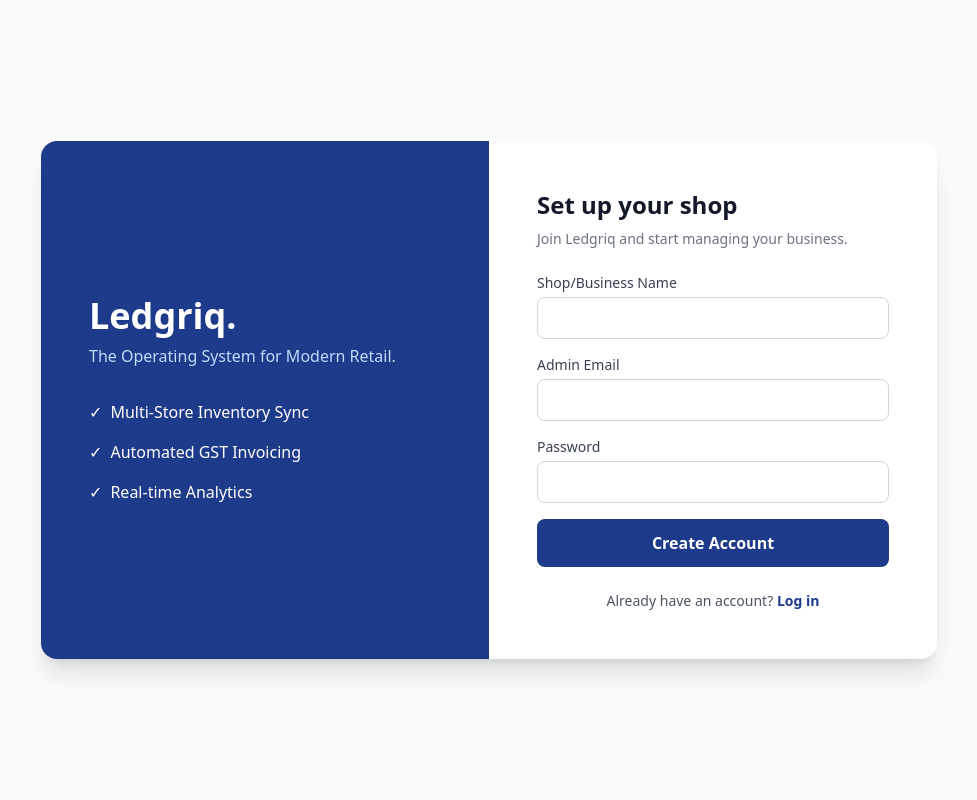
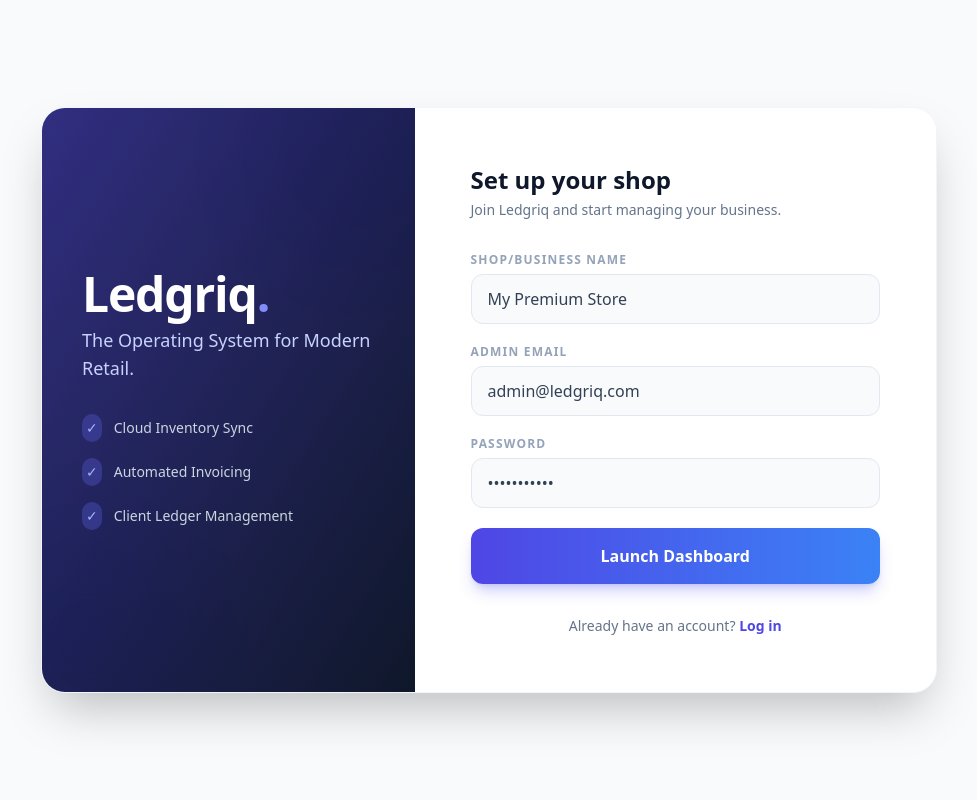
Before and after one commit to gourabsmp/ledgriq-pos, a Flask app: page / in a window 1280 px wide. Shown: the whole page, without its empty margins (151-1128 px from the left). Run offline with Flask 3, Linux system fonts and the light colour scheme; some libraries are stand-ins or nearby versions.

Commit message:
Update index.html

```diff
--- a/templates/index.html
+++ b/templates/index.html
@@ -1,105 +1,56 @@
 <!DOCTYPE html>
 <html lang="en">
-
 <head>
     <meta charset="UTF-8">
     <meta name="viewport" content="width=device-width, initial-scale=1.0">
-	<title>Ledgriq - The OS for Modern Retail</title>
+    <title>Ledgriq - Modern Retail OS</title>
     <script src="https://cdn.tailwindcss.com"></script>
 </head>
+<body class="bg-slate-50 flex items-center justify-center min-h-screen font-sans text-slate-800 p-4 antialiased">
 
-<body class="bg-gray-50 flex h-screen items-center justify-center font-sans text-gray-800">
+    <div class="bg-white w-full max-w-4xl rounded-3xl shadow-2xl overflow-hidden flex flex-col md:flex-row border border-slate-100">
 
-	<div class="bg-white rounded-2xl shadow-xl flex w-full max-w-4xl overflow-hidden">
+        <div class="w-full md:w-5/12 bg-gradient-to-br from-indigo-900 to-slate-900 text-white p-10 flex flex-col justify-center relative overflow-hidden">
+            <div class="absolute top-0 right-0 w-64 h-64 bg-indigo-500 rounded-full mix-blend-multiply filter blur-3xl opacity-20 transform translate-x-20 -translate-y-20"></div>
+            <div class="absolute bottom-0 left-0 w-64 h-64 bg-blue-500 rounded-full mix-blend-multiply filter blur-3xl opacity-20 transform -translate-x-20 translate-y-20"></div>
 
-		<div class="w-1/2 bg-blue-900 text-white p-12 flex flex-col justify-center hidden md:flex">
-			<h1 class="text-4xl font-extrabold mb-2">Ledgriq.</h1>
-			<p class="text-blue-200 mb-8">The Operating System for Modern Retail.</p>
-			<div class="space-y-4">
-				<p class="flex items-center"><span class="mr-2">✓</span> Multi-Store Inventory Sync</p>
-				<p class="flex items-center"><span class="mr-2">✓</span> Automated GST Invoicing</p>
-				<p class="flex items-center"><span class="mr-2">✓</span> Real-time Analytics</p>
+            <div class="relative z-10">
+                <h1 class="text-4xl md:text-5xl font-black tracking-tight mb-2">Ledgriq<span class="text-indigo-400">.</span></h1>
+                <p class="text-indigo-200 text-lg font-medium mb-8">The Operating System for Modern Retail.</p>
+
+                <ul class="space-y-4 text-sm font-medium text-slate-300">
+                    <li class="flex items-center"><span class="bg-indigo-500/30 p-1 rounded-full mr-3 text-indigo-300">✓</span> Cloud Inventory Sync</li>
+                    <li class="flex items-center"><span class="bg-indigo-500/30 p-1 rounded-full mr-3 text-indigo-300">✓</span> Automated Invoicing</li>
+                    <li class="flex items-center"><span class="bg-indigo-500/30 p-1 rounded-full mr-3 text-indigo-300">✓</span> Client Ledger Management</li>
+                </ul>
             </div>
         </div>
 
-		<div class="w-full md:w-1/2 p-12 relative">
+        <div class="w-full md:w-7/12 p-10 lg:p-14 bg-white">
+            <h2 class="text-2xl font-extrabold text-slate-900">Set up your shop</h2>
+            <p class="text-slate-500 text-sm font-medium mb-8 mt-1">Join Ledgriq and start managing your business.</p>
 
-			<div id="register-form" class="block">
-				<h2 class="text-2xl font-bold text-gray-900 mb-2">Set up your shop</h2>
-				<p class="text-gray-500 mb-6 text-sm">Join Ledgriq and start managing your business.</p>
-
-				<form action="/register" method="POST" class="space-y-4">
+            <form action="/register" method="POST" class="space-y-5">
                 <div>
-						<label class="block text-sm font-medium text-gray-700 mb-1">Shop/Business
-							Name</label>
-						<input type="text" name="shop_name" required
-							class="w-full px-4 py-2 rounded-lg border border-gray-300 focus:ring-2 focus:ring-blue-900">
+                    <label class="block text-xs font-bold text-slate-400 uppercase tracking-widest mb-1.5">Shop/Business Name</label>
+                    <input type="text" name="shop_name" value="My Premium Store" required class="w-full px-4 py-3 rounded-xl border border-slate-200 bg-slate-50 focus:bg-white focus:border-indigo-500 focus:ring-4 focus:ring-indigo-500/10 outline-none transition-all font-medium text-slate-700">
                 </div>
                 <div>
-						<label class="block text-sm font-medium text-gray-700 mb-1">Admin
-							Email</label>
-						<input type="email" name="email" required
-							class="w-full px-4 py-2 rounded-lg border border-gray-300 focus:ring-2 focus:ring-blue-900">
+                    <label class="block text-xs font-bold text-slate-400 uppercase tracking-widest mb-1.5">Admin Email</label>
+                    <input type="email" name="email" value="admin@ledgriq.com" required class="w-full px-4 py-3 rounded-xl border border-slate-200 bg-slate-50 focus:bg-white focus:border-indigo-500 focus:ring-4 focus:ring-indigo-500/10 outline-none transition-all font-medium text-slate-700">
                 </div>
                 <div>
-						<label
-							class="block text-sm font-medium text-gray-700 mb-1">Password</label>
-						<input type="password" name="password" required
-							class="w-full px-4 py-2 rounded-lg border border-gray-300 focus:ring-2 focus:ring-blue-900">
-					</div>
-					<button type="submit"
-						class="w-full bg-blue-900 hover:bg-blue-800 text-white font-bold py-3 rounded-lg transition">Create
-						Account</button>
-				</form>
-				<p class="mt-6 text-center text-sm text-gray-600">
-					Already have an account? <button onclick="toggleForms()"
-						class="text-blue-900 font-bold hover:underline">Log in</button>
-					</form>
+                    <label class="block text-xs font-bold text-slate-400 uppercase tracking-widest mb-1.5">Password</label>
+                    <input type="password" name="password" value="password123" required class="w-full px-4 py-3 rounded-xl border border-slate-200 bg-slate-50 focus:bg-white focus:border-indigo-500 focus:ring-4 focus:ring-indigo-500/10 outline-none transition-all font-medium text-slate-700">
                 </div>
 
-			<div id="login-form" class="hidden">
-				<h2 class="text-2xl font-bold text-gray-900 mb-2">Welcome Back</h2>
-				<p class="text-gray-500 mb-6 text-sm">Log in to your Ledgriq dashboard.</p>
+                <button type="submit" class="w-full bg-gradient-to-r from-indigo-600 to-blue-500 hover:from-indigo-500 hover:to-blue-400 text-white font-bold py-4 rounded-xl shadow-lg shadow-indigo-500/30 transform hover:-translate-y-0.5 transition-all duration-200 mt-4">
+                    Launch Dashboard
+                </button>
+            </form>
 
-				<form action="/login" method="POST" class="space-y-4">
-					<div>
-						<label class="block text-sm font-medium text-gray-700 mb-1">Admin
-							Email</label>
-						<input type="email" name="email" required
-							class="w-full px-4 py-2 rounded-lg border border-gray-300 focus:ring-2 focus:ring-blue-900">
-					</div>
-					<div>
-						<label
-							class="block text-sm font-medium text-gray-700 mb-1">Password</label>
-						<input type="password" name="password" required
-							class="w-full px-4 py-2 rounded-lg border border-gray-300 focus:ring-2 focus:ring-blue-900">
-					</div>
-					<button type="submit"
-						class="w-full bg-blue-900 hover:bg-blue-800 text-white font-bold py-3 rounded-lg transition">Log
-						In</button>
-				</form>
-				<p class="mt-6 text-center text-sm text-gray-600">
-					Don't have a shop yet? <button onclick="toggleForms()"
-						class="text-blue-900 font-bold hover:underline">Create one</button>
-				</p>
-			</div>
-
+            <p class="text-center text-sm text-slate-500 mt-8 font-medium">Already have an account? <a href="#" class="text-indigo-600 hover:text-indigo-800 font-bold">Log in</a></p>
         </div>
     </div>
-
-	<script>
-		function toggleForms() {
-			const regForm = document.getElementById('register-form');
-			const logForm = document.getElementById('login-form');
-			if (regForm.classList.contains('hidden')) {
-				regForm.classList.remove('hidden');
-				logForm.classList.add('hidden');
-			} else {
-				regForm.classList.add('hidden');
-				logForm.classList.remove('hidden');
-			}
-		}
-	</script>
 </body>
-
 </html>
```
Lines whose indentation alone changed are shown as unchanged.
